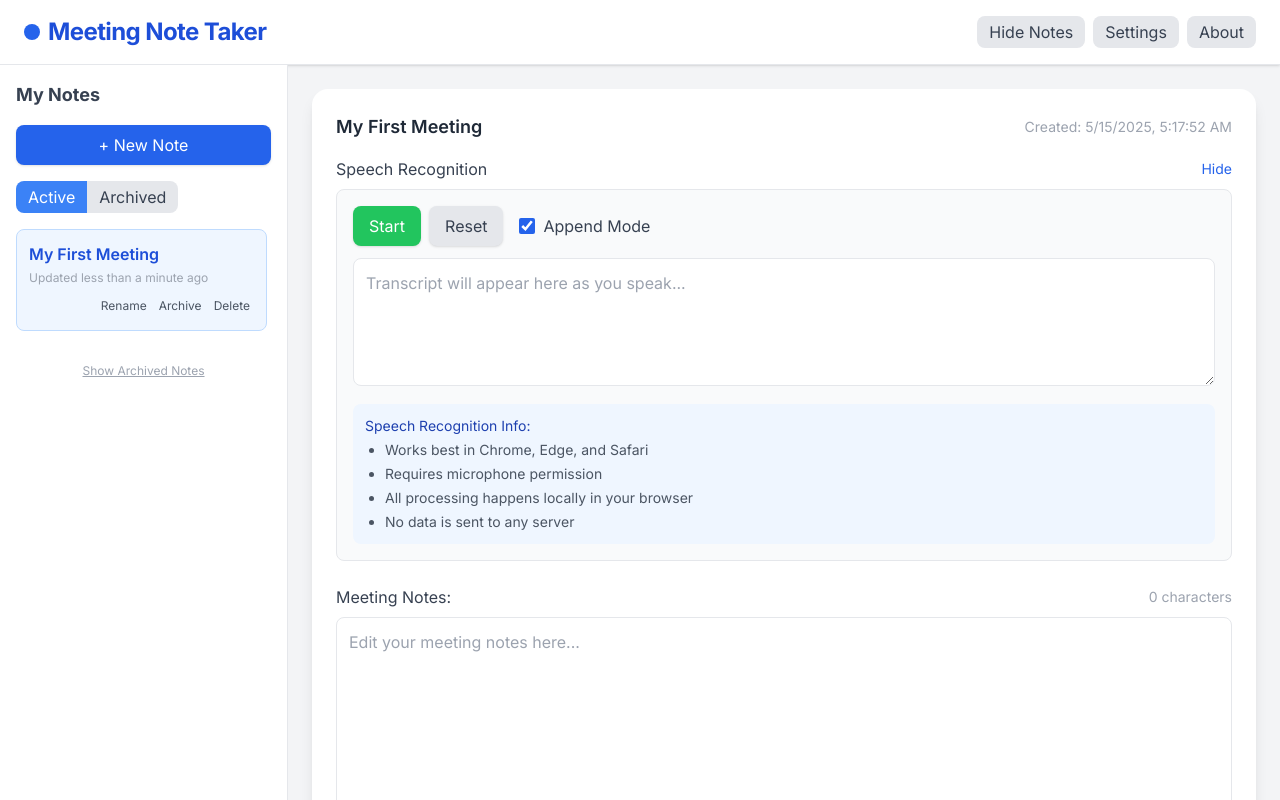
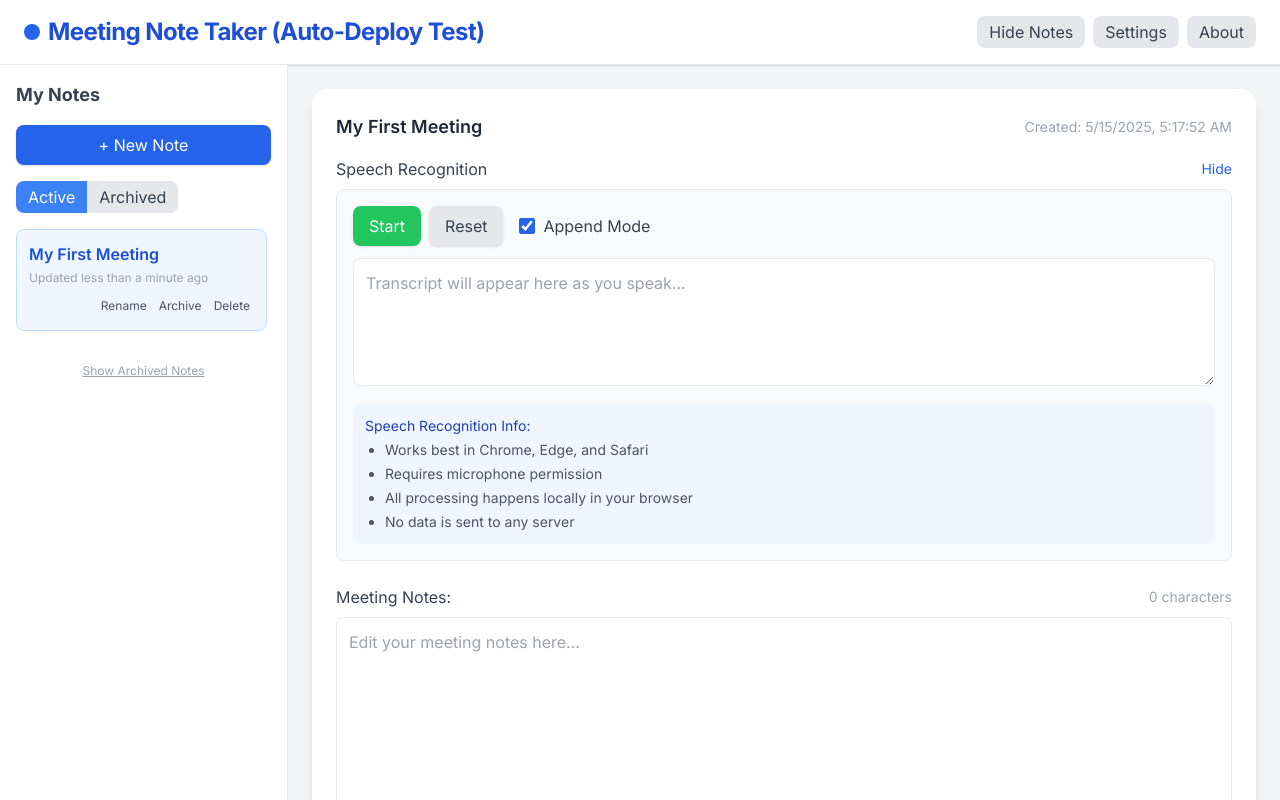
Before and after one commit to AXRZCE/AI_NoteTaking_WebApp, a React (Vite) app in the folder meeting-note-taker/: page / in a window 1280 px wide. Shown: the top 800 px of the page. Built offline with nearby package versions, Linux system fonts and the light colour scheme.

Commit message:
Test automated deployment workflow

```diff
--- a/meeting-note-taker/src/App.jsx
+++ b/meeting-note-taker/src/App.jsx
@@ -209,7 +209,7 @@ export default function App() {
       <header className={`flex items-center justify-between px-6 py-4 ${currentTheme === 'dark' ? 'bg-gray-800 border-gray-700' : 'bg-white border-gray-200'} shadow border-b`}>
         <h1 className={`text-2xl font-bold tracking-tight ${currentTheme === 'dark' ? 'text-blue-400' : 'text-blue-700'} flex items-center`}>
           <span className="w-4 h-4 rounded-full bg-blue-600 inline-block mr-2"></span>
-          Meeting Note Taker
+          Meeting Note Taker (Auto-Deploy Test)
         </h1>
         <div className="space-x-2">
           <button
```
